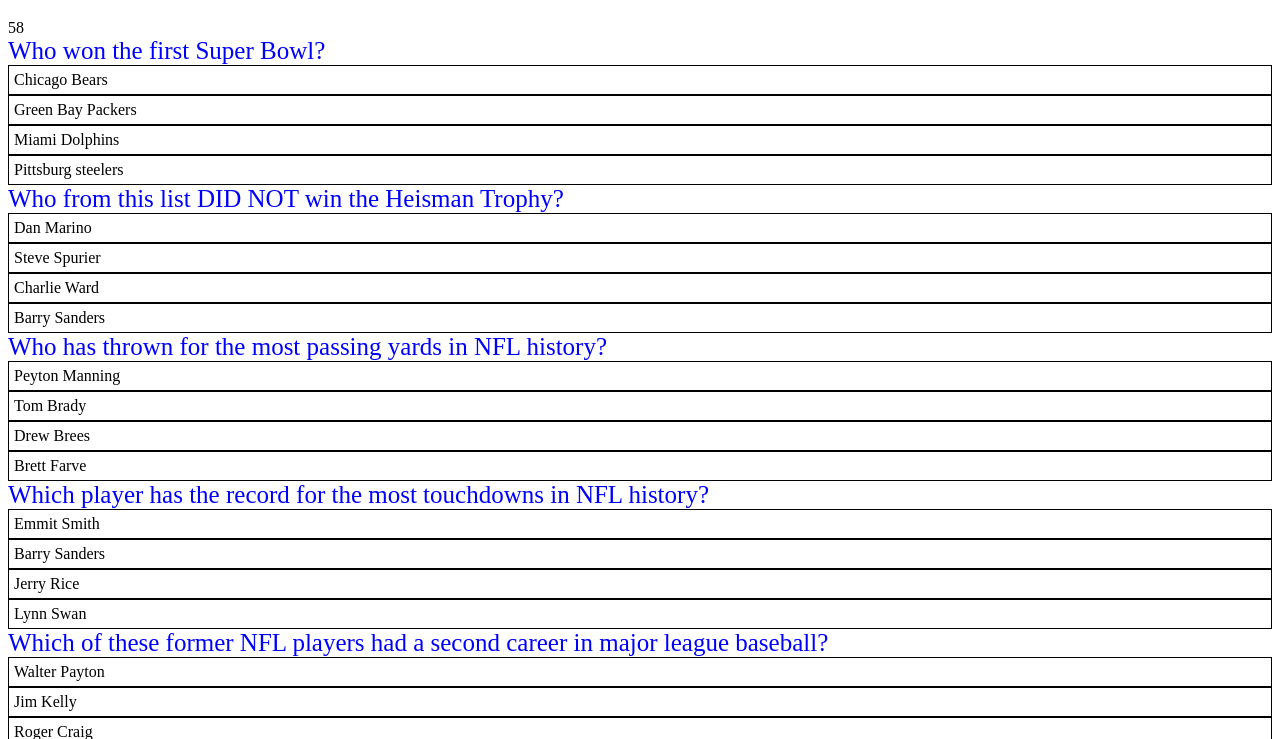
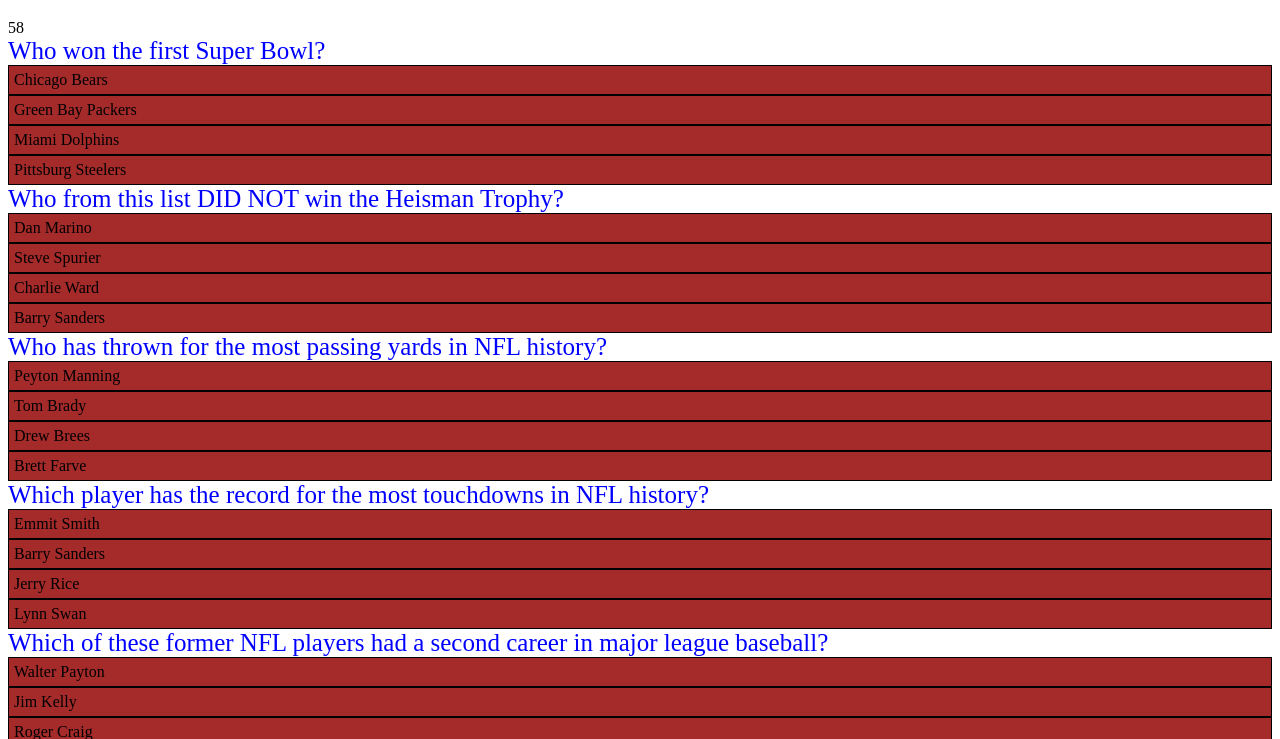
Before and after one commit to craigz123/TriviaGame, a plain HTML site: page index.html in a window 1280 px wide. Both pictures are taken after a click on the button "Start Game". Shown: the part 61-800 px from the top of the page. Drawn offline with nearby package versions, Linux system fonts and the light colour scheme.

Commit message:
Ready for Heroku deploy

```diff
--- a/assets/css/style.css
+++ b/assets/css/style.css
@@ -7,4 +7,5 @@
   border: solid 1px black;
   padding: 5px;
   cursor: pointer;
+  background-color: brown
 }
--- a/assets/javascript/app.js
+++ b/assets/javascript/app.js
@@ -3,7 +3,7 @@
 const questions = [
     {
         question: "Who won the first Super Bowl?",
-        choice: ["Chicago Bears", "Green Bay Packers", "Miami Dolphins", "Pittsburg steelers"],
+        choice: ["Chicago Bears", "Green Bay Packers", "Miami Dolphins", "Pittsburg Steelers"],
         answer: 1,
         photo: "C:\Users\Craig\code\TriviaGame\assets\images\GB-Packers.jpg"
     },
```
Also changed, not shown: index.html (+7 -5 lines).
